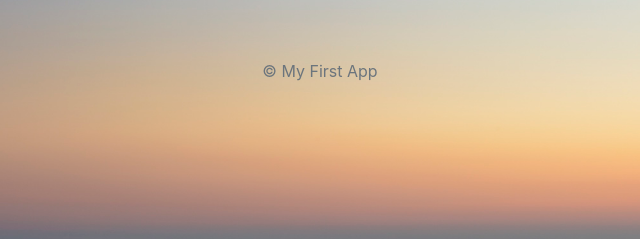
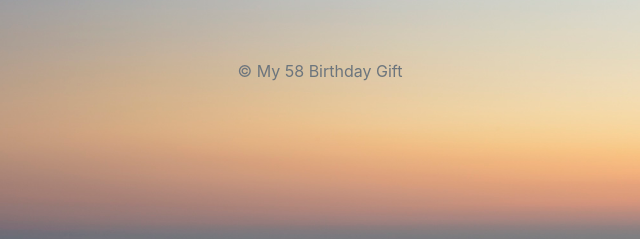
Before and after one commit to michaelzhao0329/api, a website: page public/index.html in a window 1280 px wide. Shown: the part 183-422 px from the top of the page, 320-960 px from the left. Drawn offline with nearby package versions, Linux system fonts and the light colour scheme.

Commit message:
Add files via upload

```diff
--- a/public/index.html
+++ b/public/index.html
@@ -16,7 +16,7 @@
 			<label for="city">City Name:</label>
 			<input type="text" name="city" placeholder="city">
 			<button class="btn btn-primary" type="submit" name="submit" >go</button>
-			<p class="mt-5 mb-3 text-muted">&copy; My First App</p>
+			<p class="mt-5 mb-3 text-muted">&copy; My 58 Birthday Gift</p>
 		</form>
 		</div>
 	</body>
```
